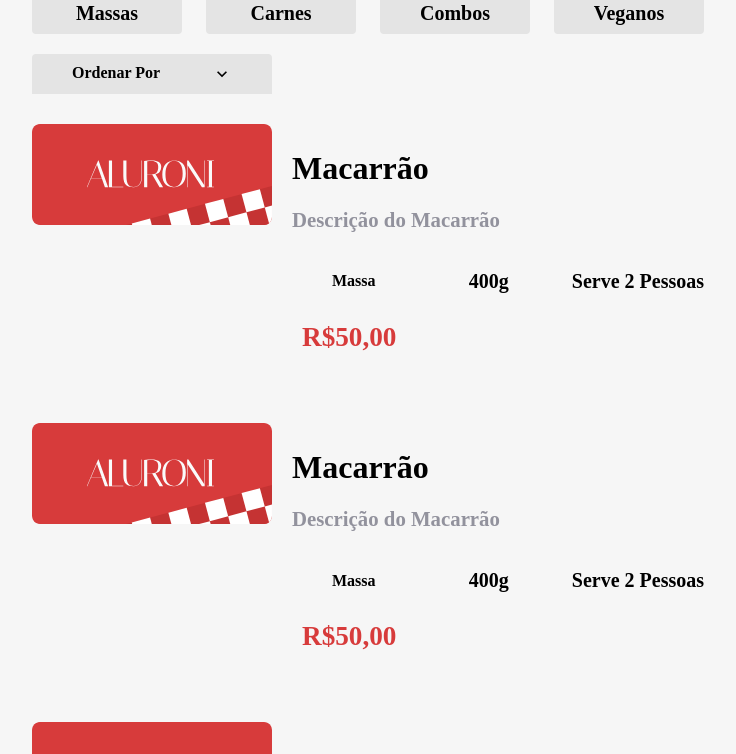
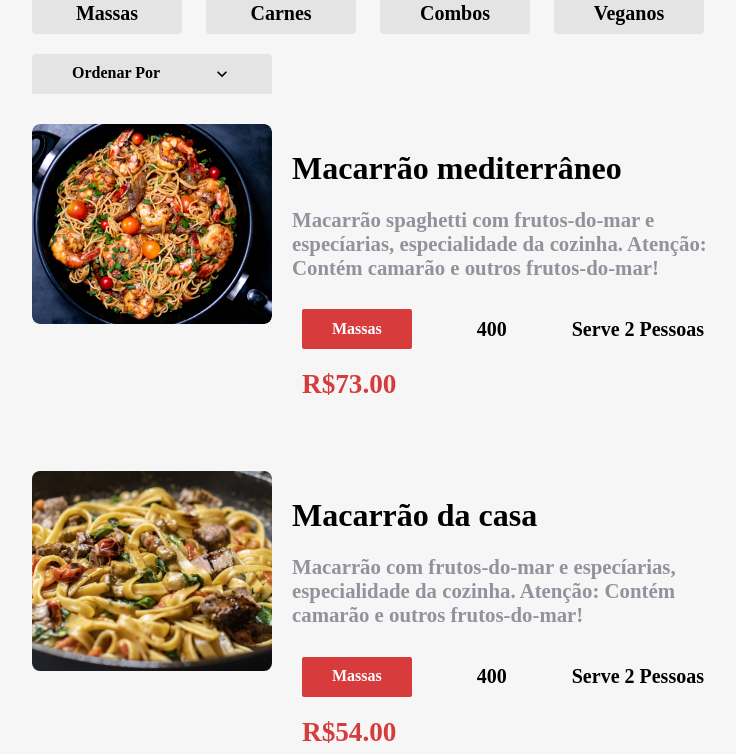
Before and after one commit to marinhomich/aluroni, a React (Create React App) app: page / in a window 1280 px wide. Shown: the part 660-1414 px from the top of the page, without its empty margins (218-954 px from the left). Built offline with nearby package versions, Linux system fonts and the light colour scheme; a web font is replaced by a local one.

Commit message:
Fix: Food Image

```diff
--- a/src/pages/cardapio/Itens/Item/index.tsx
+++ b/src/pages/cardapio/Itens/Item/index.tsx
@@ -1,29 +1,46 @@
-import logo from 'assets/logo.svg'
 import styles from './Item.module.scss'
+import classNames from "classnames";
 
-export default function Item() {
+interface Props {
+    title: string,
+    description: string
+    photo: string,
+    size: number,
+    serving: number,
+    price: number,
+    id: number,
+    category: {
+        id: number,
+        label: string
+    }
+}
+
+export default function Item({title, photo, description, category, size, serving, price }: Props) {
     return (
         <div className={styles.item}>
             <div className={styles.item__imagem}>
-                <img src={logo} alt='Imagem'/>
+                <img src={photo} alt={title} />
             </div>
             <div className={styles.item__descricao}>
                 <div className={styles.item__titulo}>
-                    <h2>Macarrão</h2>
-                    <p>Descrição do Macarrão</p>
+                    <h2>{title}</h2>
+                    <p>{description}</p>
                 </div>
                 <div className={styles.item__tags}>
-                    <div className={styles.item__tipo}>
-                        Massa
+                    <div className={classNames({
+                        [styles.item__tipo]: true,
+                        [styles[`item__tipo__${category.label.toLowerCase()}`]]: true,
+                    })}>
+                        {category.label}
                     </div>
                     <div className={styles.item__porcao}>
-                        400g
+                        {size}
                     </div>
                     <div className={styles.item__qtdpessoas}>
-                        Serve 2 Pessoas
+                        Serve {serving} Pessoa{serving === 1 ? "" : "s"}
                     </div>
                     <div className={styles.item__valor}>
-                        R$50,00
+                        R${price.toFixed(2)}
                     </div>
                 </div>
             </div>
--- a/src/pages/cardapio/Itens/index.tsx
+++ b/src/pages/cardapio/Itens/index.tsx
@@ -6,7 +6,18 @@ export default function Itens(){
     return (
         <div className={styles.itens}>
             {itens.map((item) => (
-                <Item key={item.id}  />
+                <Item
+                    key={item.id}
+                    title={item.title}
+                    description={item.description}
+                    photo={item.photo}
+                    size={item.size}
+                    serving={item.serving}
+                    price={item.price}
+                    category={item.category}
+                    id={item.id}
+
+                />
             ))}
 
         </div>
```
